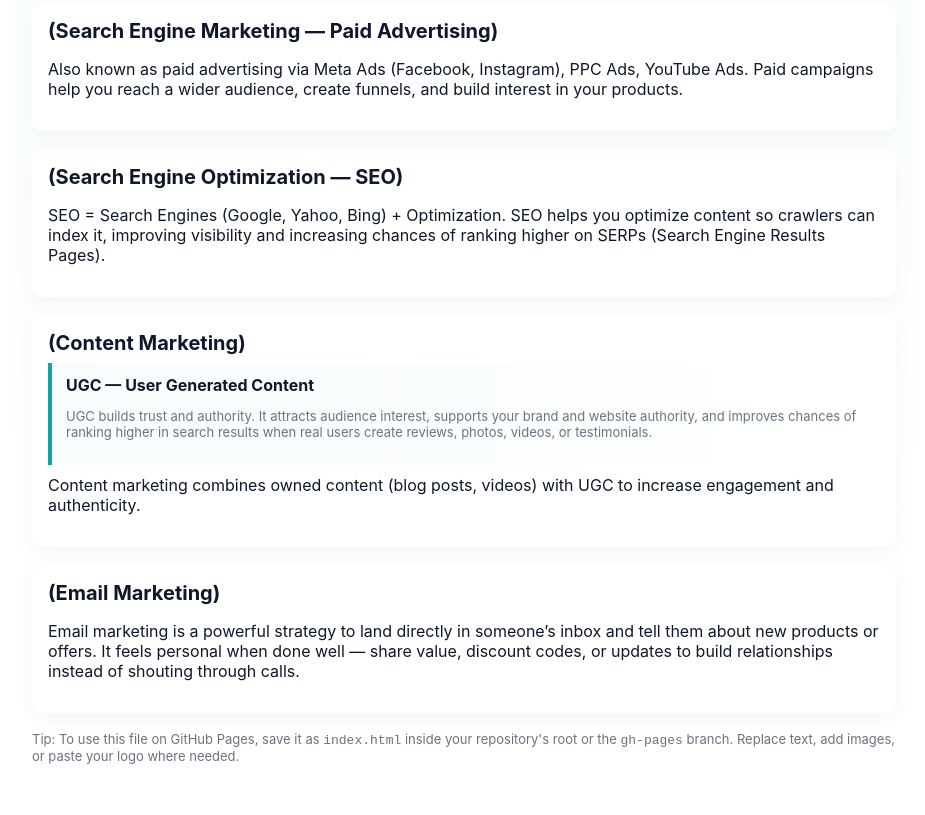
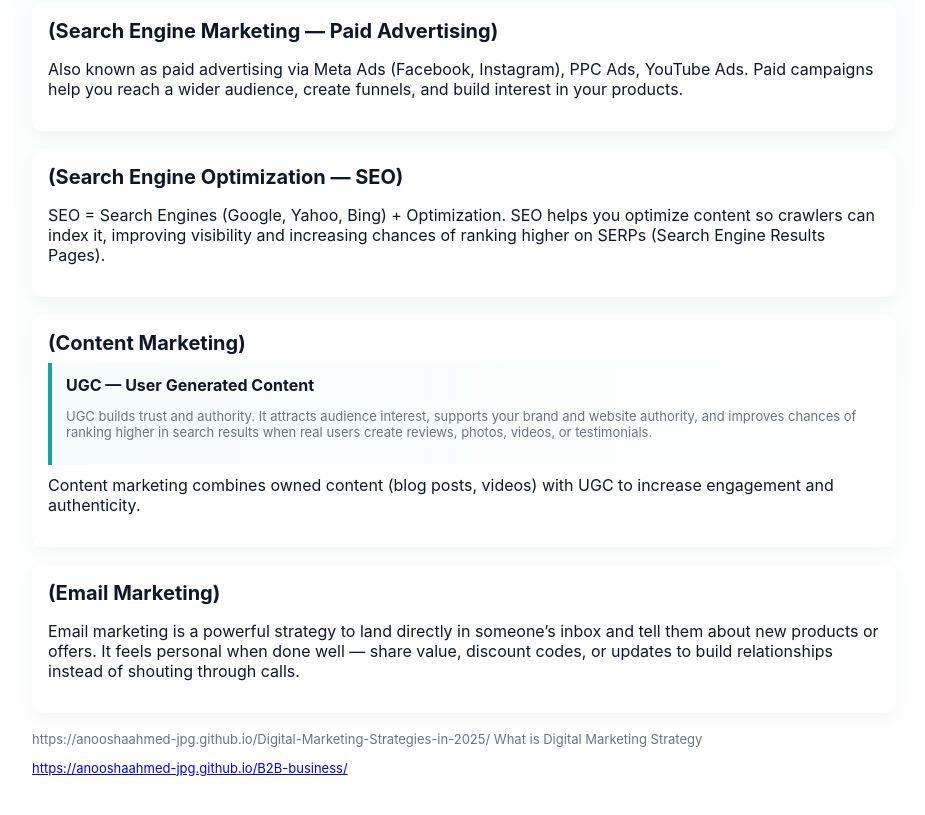
Before and after one commit to AnooshaAhmed-jpg/What-is-Digital-Marketing-its-types, a plain HTML site: page index.html in a window 1280 px wide. Shown: the part 769-1584 px from the top of the page, without its empty margins (176-1101 px from the left). Drawn offline with Linux system fonts and the light colour scheme.

Commit message:
Update index.html

```diff
--- a/index.html
+++ b/index.html
@@ -105,9 +105,13 @@
       </section>
 
       <footer>
-        <p class="small">Tip: To use this file on GitHub Pages, save it as <code>index.html</code> inside your repository's root or the <code>gh-pages</code> branch. Replace text, add images, or paste your logo where needed.</p>
+       https://anooshaahmed-jpg.github.io/Digital-Marketing-Strategies-in-2025/ What is Digital Marketing Strategy
+         <a href=https://anooshaahmed-jpg.github.io/Digital-Marketing-Strategies-in-2025/ What is Digital Marketing & its Strategy</a>
+        </p>
+       <p> https://anooshaahmed-jpg.github.io/B2B-business/</p>
       </footer>
     </main>
   </div>
 </body>
+
 </html>
```
